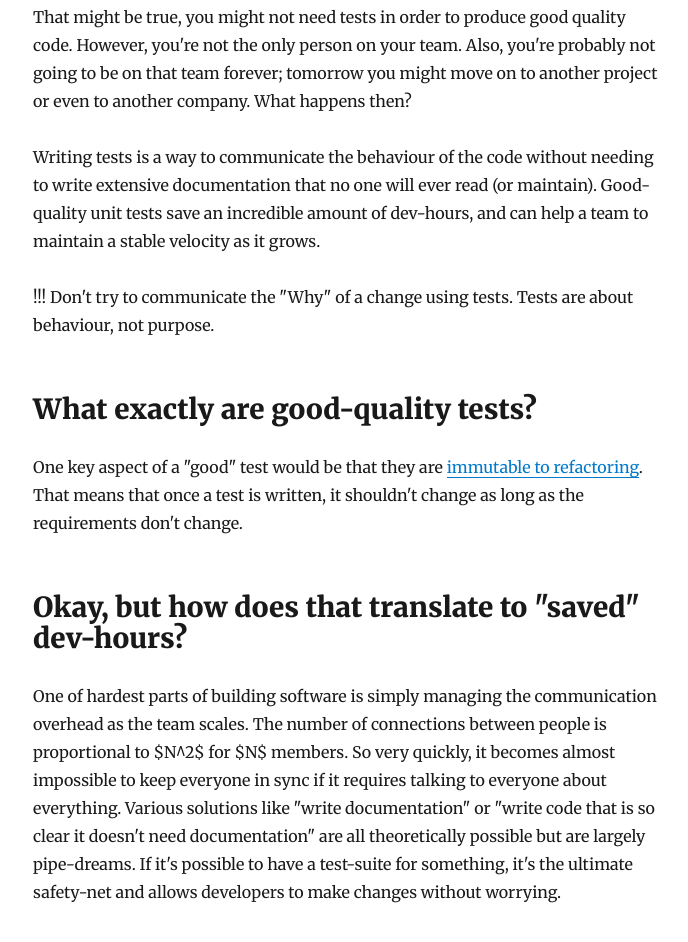
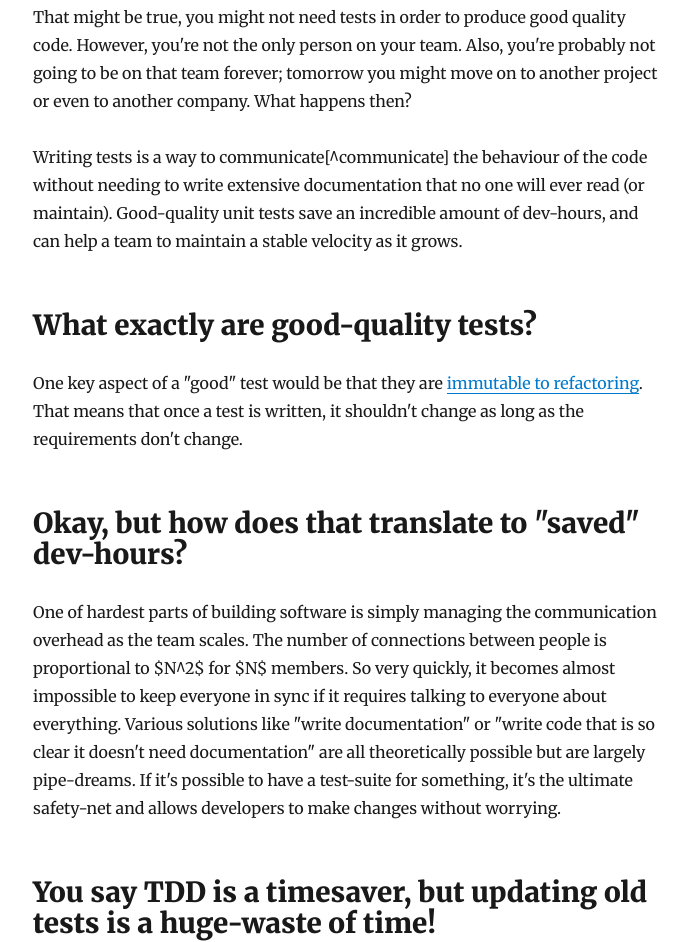
Before and after one commit to jLouzado/patchcording.com, a Gatsby site: page /2019-10-3-tdd-gimmick/ in a window 1280 px wide. Shown: the part 3767-4709 px from the top of the page, without its empty margins (292-980 px from the left). Built offline with nearby package versions, Linux system fonts and the light colour scheme; Gatsby itself is replaced by a stand-in of ours; some packages are replaced by stand-ins of ours.

Commit message:
refactor(tdd): Move note on `why` of tests to footnote

```diff
--- a/content/blog/2019-10-3-tdd-gimmick/index.md
+++ b/content/blog/2019-10-3-tdd-gimmick/index.md
@@ -80,11 +80,7 @@ Since refactoring is easier, this whole process happens much more quickly. And y
 
 That might be true, you might not need tests in order to produce good quality code. However, you're not the only person on your team. Also, you're probably not going to be on that team forever; tomorrow you might move on to another project or even to another company. What happens then?
 
-Writing tests is a way to communicate the behaviour of the code without needing to write extensive documentation that no one will ever read (or maintain). Good-quality unit tests save an incredible amount of dev-hours, and can help a team to maintain a stable velocity as it grows.
-
-<!-- prettier-ignore -->
-!!!
-    Don't try to communicate the "Why" of a change using tests. Tests are about behaviour, not purpose.
+Writing tests is a way to communicate[^communicate] the behaviour of the code without needing to write extensive documentation that no one will ever read (or maintain). Good-quality unit tests save an incredible amount of dev-hours, and can help a team to maintain a stable velocity as it grows.
 
 ## What exactly are good-quality tests?
 
@@ -289,6 +285,7 @@ Feel free to hit me up on [Twitter] if you have any questions and good luck out
 [^typings]: If the typings are very complex, you might even want some way to develop _those_ using TDD, but that's another topic entirely. Check out something like [typings-checker](https://www.npmjs.com/package/typings-checker) if you're interested.
 [^false-positive]: Run it in your IDE and check for yourself if you don't believe me.
 [^behaviour-over-structure]: This is similar to the previous example, where we don't want to write a test to guarantee a particular DOM structure. Check out [the tragedy of 100% code-coverage](https://dev.to/danlebrero/the-tragedy-of-100-code-coverage) for more.
+[^communicate]: One caveat, don't try to communicate the "Why" of a change using tests. Tests are about behaviour, not purpose.
 
 [immutable to refactoring]: https://dev.to/jlouzado/tdd-your-unit-tests-should-be-immutable-119m
 [flux]: https://www.freecodecamp.org/news/an-introduction-to-the-flux-architectural-pattern-674ea74775c9/
```
